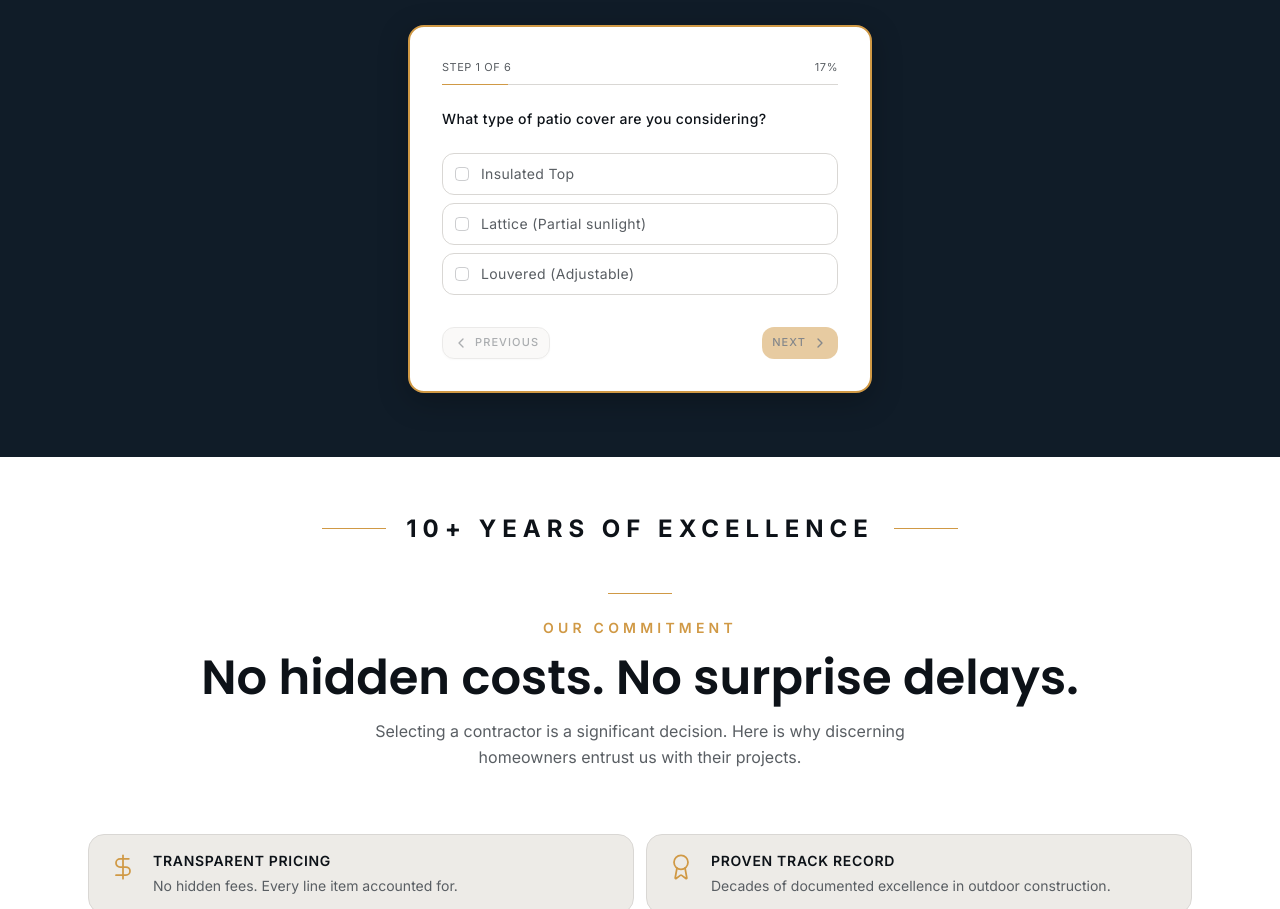
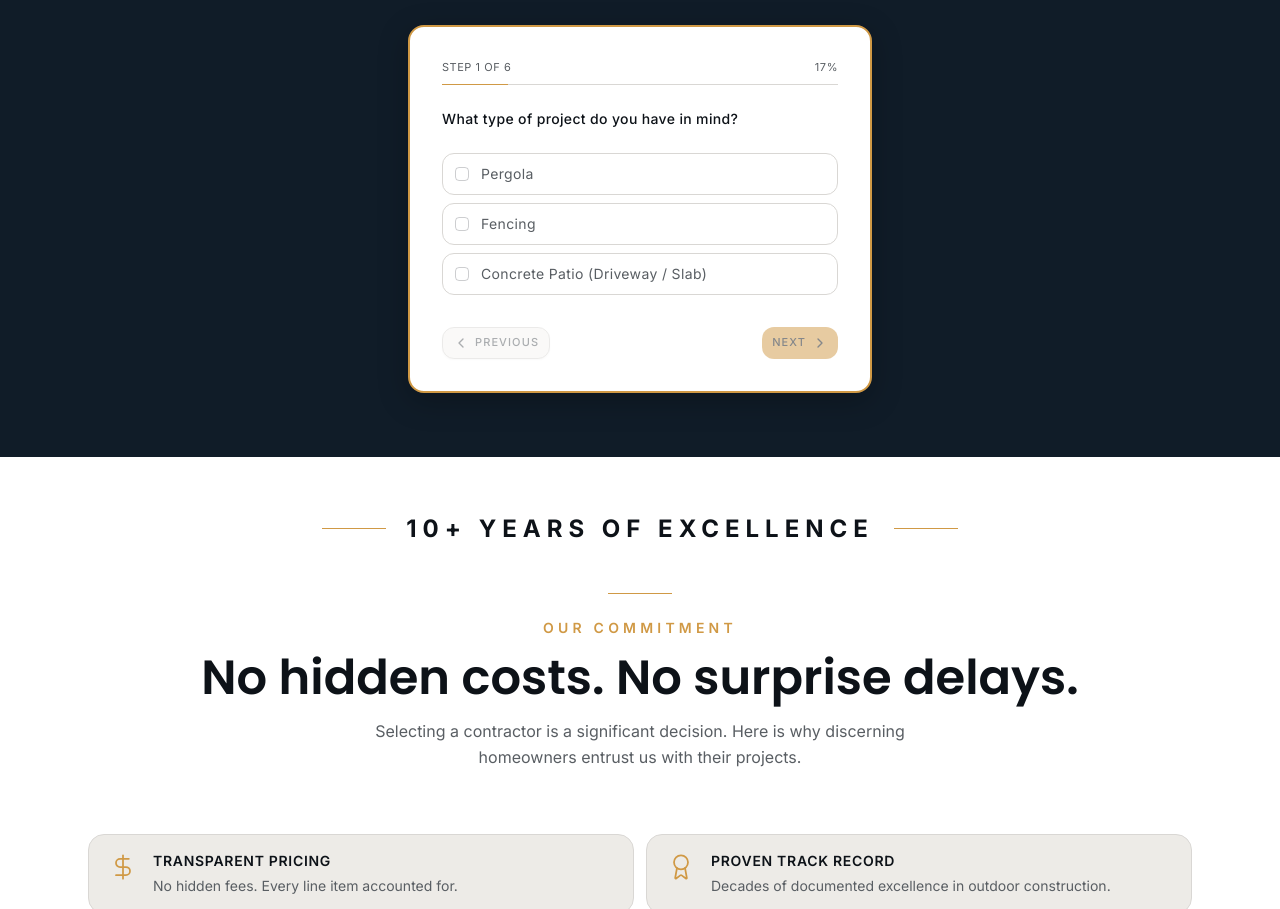
Before and after one commit to Fbet590/Abrusci-3.0, a Next.js app: page / in a window 1280 px wide. Shown: the part 960-1869 px from the top of the page. Built offline with nearby package versions, Linux system fonts and the light colour scheme.

Commit message:
Update quote project options

```diff
--- a/components/quote-form.tsx
+++ b/components/quote-form.tsx
@@ -22,12 +22,12 @@ const CONTACT_STEPS: Step[] = [
 
 const STEPS: Step[] = [
   {
-    title: "What type of patio cover are you considering?",
+    title: "What type of project do you have in mind?",
     type: "select",
     options: [
-      { label: "Insulated Top" },
-      { label: "Lattice (Partial sunlight)" },
-      { label: "Louvered (Adjustable)" },
+      { label: "Pergola" },
+      { label: "Fencing" },
+      { label: "Concrete Patio (Driveway / Slab)" },
     ],
   },
   {
```
